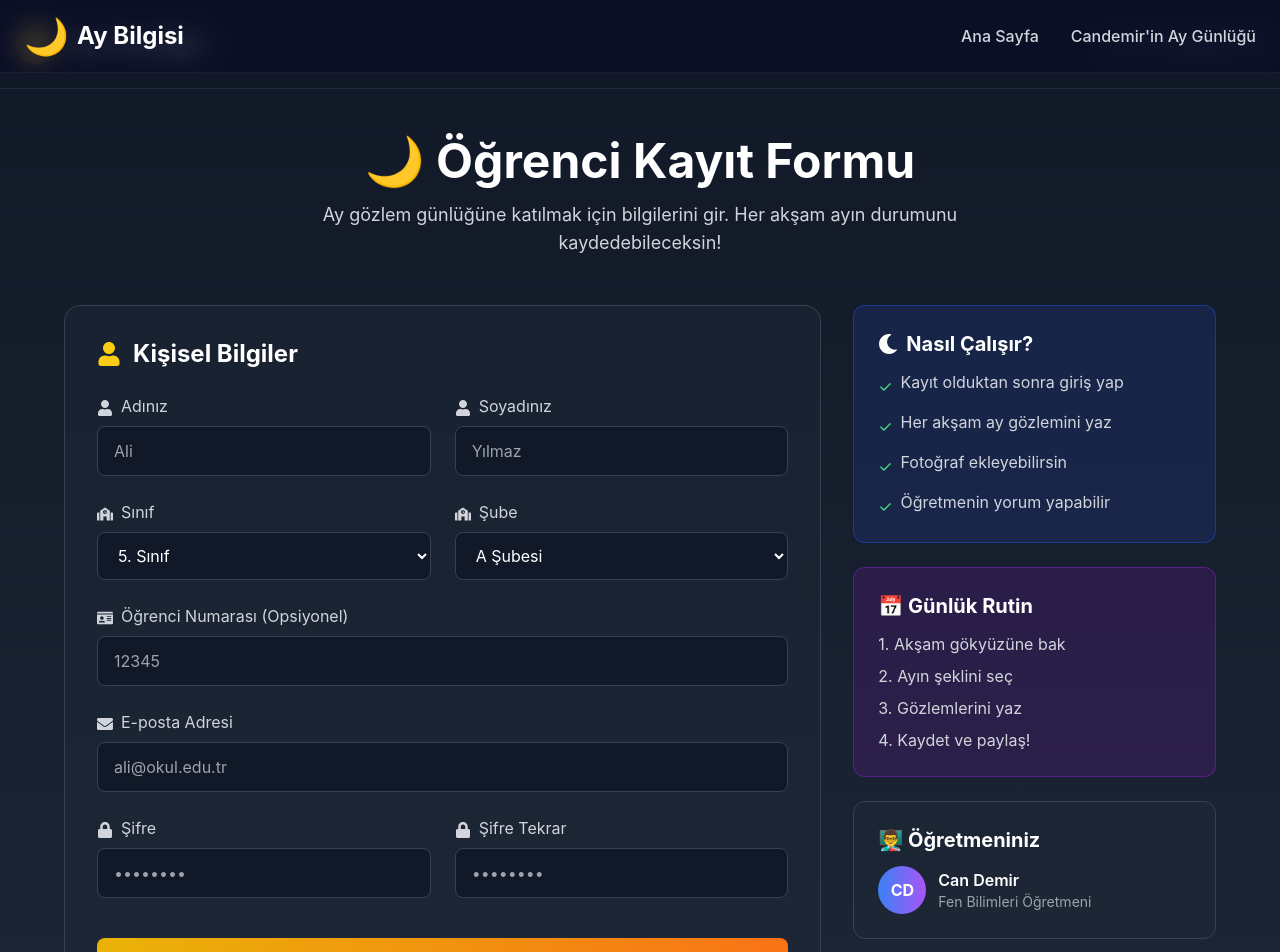
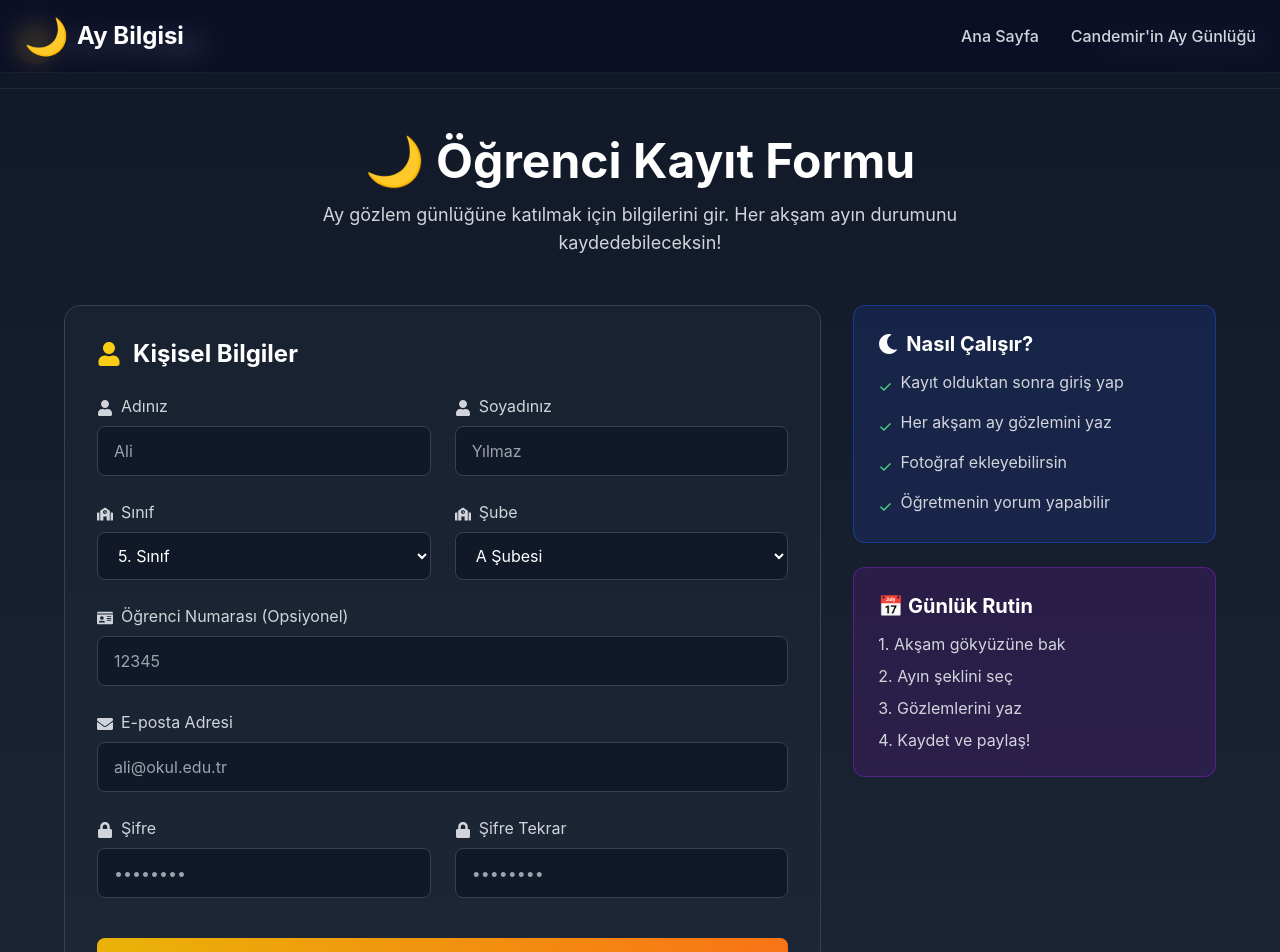
Before and after one commit to yrdgl/subasiooaygunlugum, a React (Create React App) app in the folder frontend/: page /OgrenciKayit in a window 1280 px wide. Shown: the top 952 px of the page. Built offline with nearby package versions, Linux system fonts and the light colour scheme.

Commit message:
Update OgrenciKayit.js

```diff
--- a/frontend/src/pages/OgrenciKayit.js
+++ b/frontend/src/pages/OgrenciKayit.js
@@ -295,22 +295,7 @@ function OgrenciKayit() {
                 </div>
               </div>
 
-              {/* Bilgi Kartı 3 */}
-              <div className="bg-gray-800/50 rounded-xl p-6 border border-gray-700">
-                <h3 className="text-xl font-bold text-white mb-3">
-                  👨‍🏫 Öğretmeniniz
-                </h3>
-                <div className="flex items-center space-x-3">
-                  <div className="w-12 h-12 rounded-full bg-gradient-to-r from-blue-500 to-purple-500 flex items-center justify-center">
-                    <span className="text-white font-bold">CD</span>
-                  </div>
-                  <div>
-                    <p className="text-white font-semibold">Can Demir</p>
-                    <p className="text-gray-400 text-sm">Fen Bilimleri Öğretmeni</p>
-                  </div>
-                </div>
-              </div>
-            </div>
+                          </div>
           </div>
         </div>
       </main>
```
